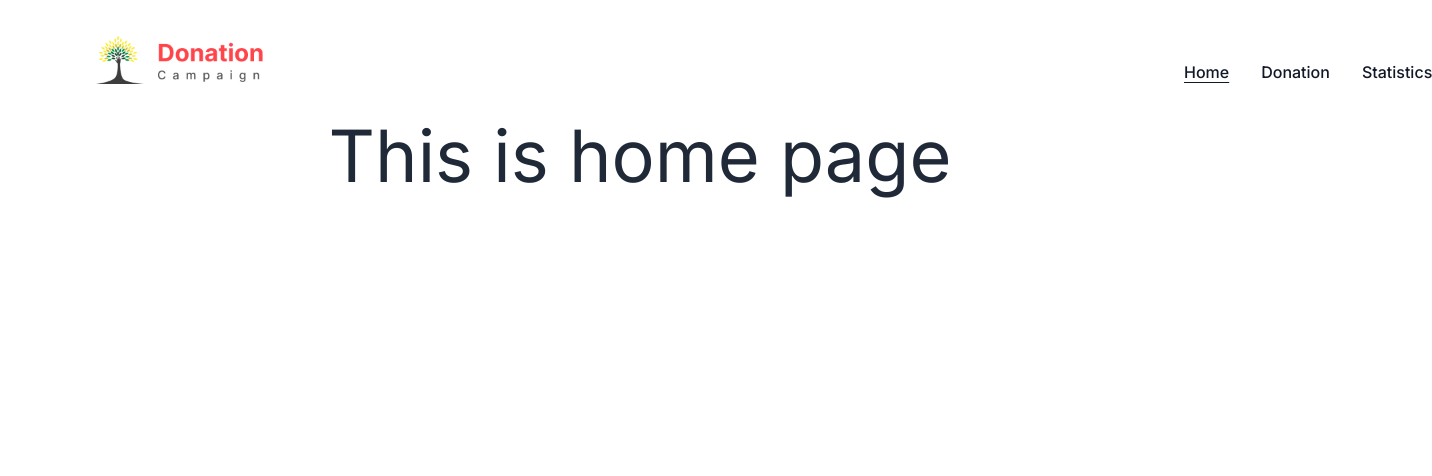
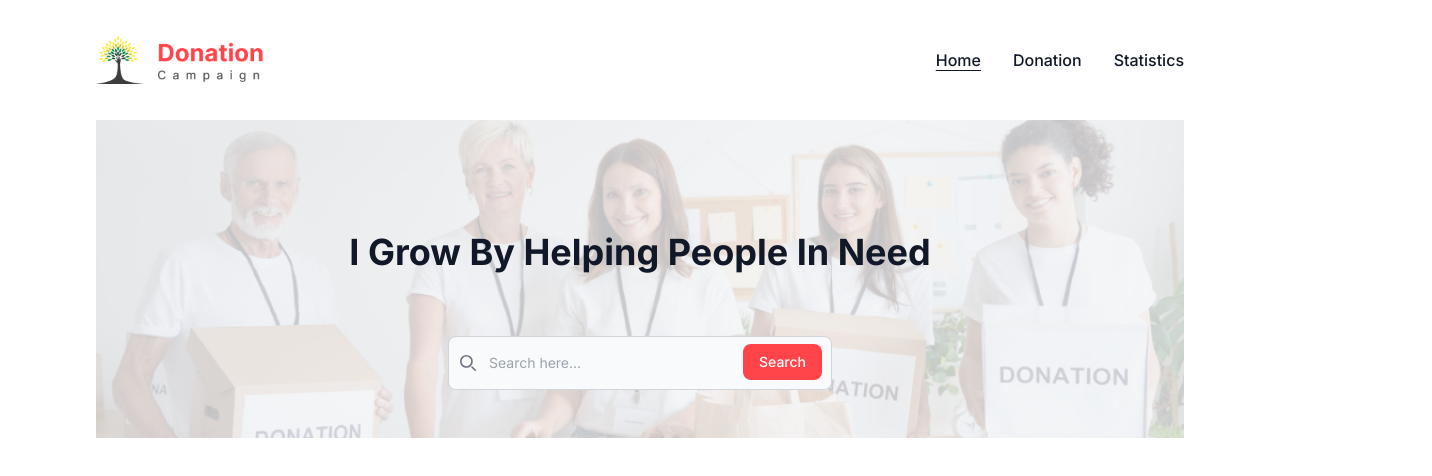
Before and after one commit to Tahsin005/Donation-Campaign, a React (Vite) app: page / in a window 1280 px wide. Shown: the top 476 px of the page, 1432 px wide, since content can reach past the window. Built offline with nearby package versions, Linux system fonts and the light colour scheme.

Commit message:
fixed some navbar issues and added hero section

```diff
--- a/src/components/Home/Home.jsx
+++ b/src/components/Home/Home.jsx
@@ -1,10 +1,66 @@
-
+import heroImg from '../../assets/Rectangle 4281.png';
 const Home = () => {
     return (
-        <div>
-            <h1 className="text-7xl text-center">This is home page</h1>
+        <div className="max-w-screen-xl mx-auto px-8 md:px-16 lg:px-24">
+            <div
+            className="w-full bg-center bg-cover"
+            style={{
+                backgroundImage: `url(${heroImg})`,
+            }}
+            >
+                <div className="flex items-center justify-center w-full h-full bg-gray-100 bg-opacity-80 py-12">
+                    <div className="text-center">
+                    <div className="container px-4 mx-auto">
+                        <div className="max-w-4xl mx-auto text-center">
+                        <h2 className="mt-16 mb-16 text-xl md:text-3xl lg:text-4xl font-bold text-gray-900">
+                            I Grow By Helping People In Need
+                        </h2>
+                        <div>
+                            <form className="max-w-sm mx-auto">
+                                <label htmlFor="default-search" className="mb-2 text-sm font-medium text-gray-900 sr-only dark:text-white">
+                                    Search
+                                </label>
+                                <div className="relative">
+                                    <div className="absolute inset-y-0 start-0 flex items-center ps-3 pointer-events-none">
+                                    <svg
+                                        className="w-4 h-4 text-gray-500 dark:text-gray-400"
+                                        aria-hidden="true"
+                                        xmlns="http://www.w3.org/2000/svg"
+                                        fill="none"
+                                        viewBox="0 0 20 20"
+                                    >
+                                        <path
+                                        stroke="currentColor"
+                                        strokeLinecap="round"
+                                        strokeLinejoin="round"
+                                        strokeWidth="2"
+                                        d="m19 19-4-4m0-7A7 7 0 1 1 1 8a7 7 0 0 1 14 0Z"
+                                        />
+                                    </svg>
+                                    </div>
+                                    <input
+                                    type="search"
+                                    id="default-search"
+                                    className="block w-full p-4 ps-10 text-sm text-gray-900 border border-gray-300 rounded-lg bg-gray-50"
+                                    placeholder="Search here..."
+                                    required
+                                    />
+                                    <button
+                                    type="submit"
+                                    className="text-white absolute end-2.5 bottom-2.5 bg-[#FF444A] hover:bg-[#FF444A] focus:ring-4 focus:outline-none focus:ring-blue-300 font-medium rounded-lg text-sm px-4 py-2 dark:bg-[#FF444A] dark:hover:bg-[#FF444A] dark:focus:ring-[#FF444A]"
+                                    >
+                                    Search
+                                    </button>
+                                </div>
+                            </form>
+                        </div>
+                        </div>
+                    </div>
+                    </div>
+                </div>
+            </div>
         </div>
-    );
+      );
 };
 
 export default Home;
--- a/src/components/Navbar/Navbar.jsx
+++ b/src/components/Navbar/Navbar.jsx
@@ -29,8 +29,8 @@ const Navbar = () => {
               <path stroke="currentColor" strokeLinecap="round" strokeLinejoin="round" strokeWidth="2" d="M1 1h15M1 7h15M1 13h15" />
             </svg>
           </button>
-          <div className={`${isMenuOpen ? 'block' : 'hidden'} w-full md:block md:w-auto`} id="navbar-default">
-            <ul className="font-medium flex flex-col p-4 md:p-0 mt-4 border border-gray-100 rounded-lg md:flex-row md:space-x-8 rtl:space-x-reverse md:mt-0 md:border-0 bg-white absolute z-10">
+          <div className={`${isMenuOpen ? 'block' : 'hidden'} absolute top-16 left-0 w-full md:static md:block md:w-auto`} id="navbar-default" style={{ zIndex: 1000 }}>
+            <ul className="font-medium flex flex-col p-4 md:p-0 mt-4 border border-gray-100 rounded-lg md:flex-row md:space-x-8 rtl:space-x-reverse md:mt-0 md:border-0 bg-white">
               <li>
                 <NavLink
                   to="/"
```
Also changed, not shown: src/assets/Rectangle 4281.png (added).
